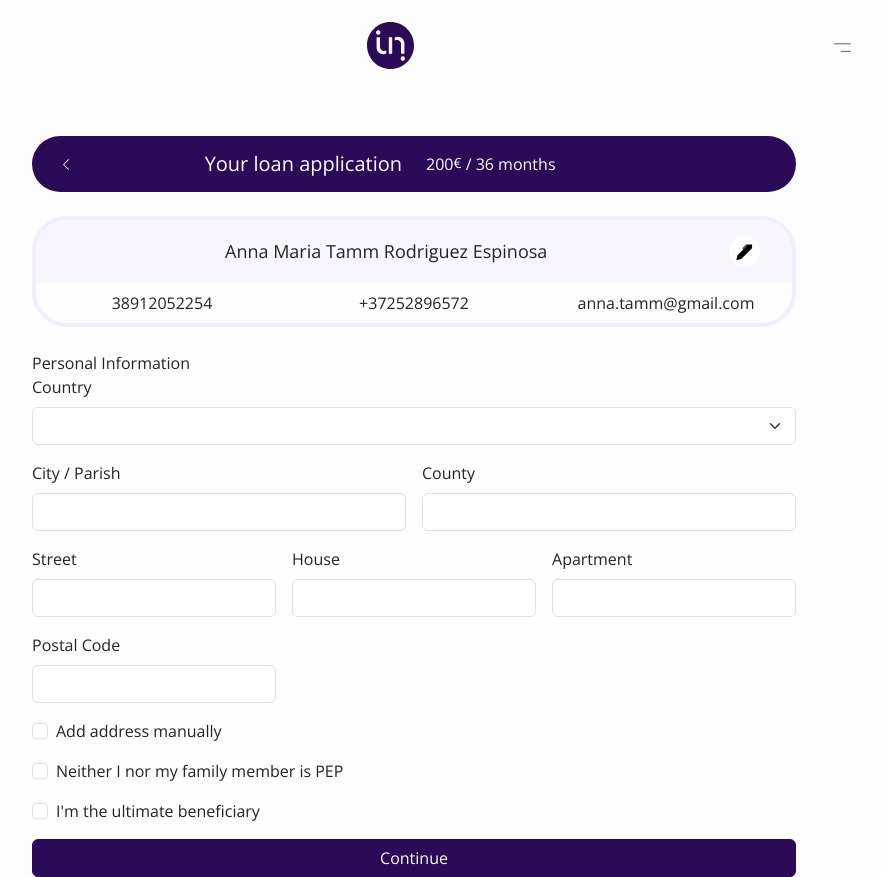
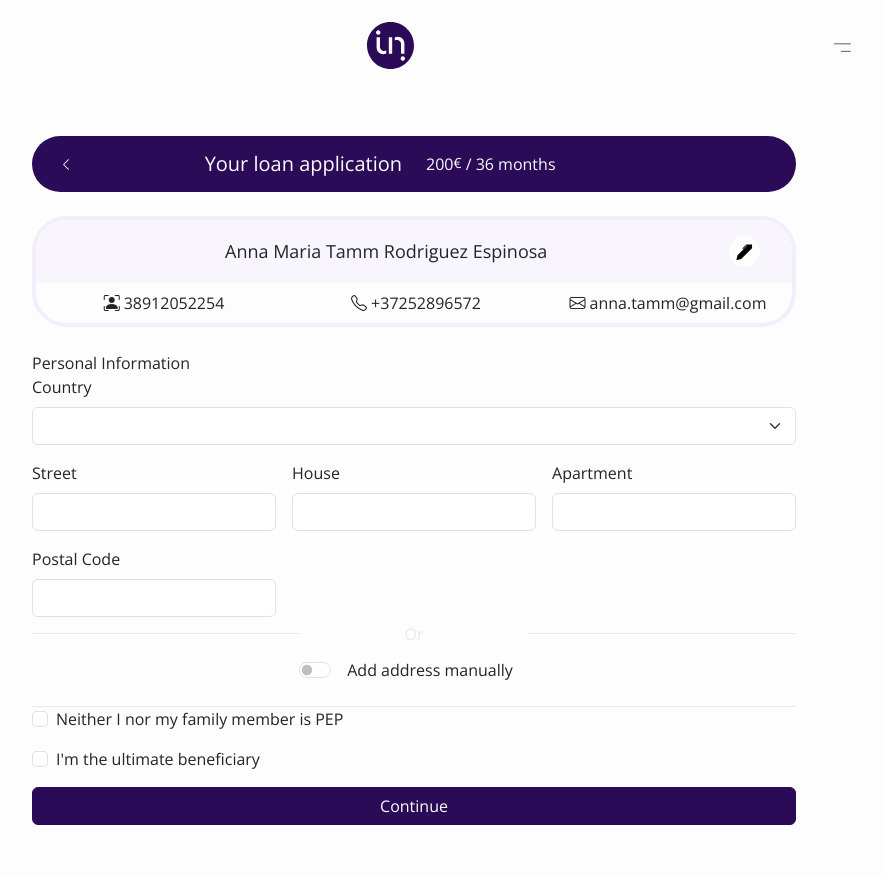
Before and after one commit to dudeDeni/inbank-test, a Vue app: page / in a window 1280 px wide. Shown: the whole page, without its empty margins (226-1108 px from the left). After the commit the page ends 825 px from the top, so only its background shows below. Built offline with nearby package versions, Linux system fonts and the light colour scheme.

Commit message:
code refactoring

```diff
--- /dev/null
+++ b/src/components/CheckboxManual.vue
@@ -0,0 +1,16 @@
+<template>
+  <div class="d-flex justify-content-center border-top border-bottom border-greyLight position-relative text-center">
+    <div class="d-flex text-center justify-content-center position-absolute top-0 start-50 translate-middle bg-textWhite text-greyLight" style="width: 30%;">Or</div>
+    <div class="my-4 form-check form-switch d-flex">
+      <input class="form-check-input d-flex" type="checkbox" role="switch" id="flexSwitchCheckDefault" @input="checkboxToggle($event)">
+      <label class="form-check-label d-flex mx-3" for="flexSwitchCheckDefault">Add address manually</label>
+    </div>
+  </div>
+</template>
+<script setup>
+const emit = defineEmits(['checkManually'])
+
+function checkboxToggle(event) {
+  emit('checkManually', event.target.checked)
+}
+</script>
--- a/src/components/FirstComponent.vue
+++ b/src/components/LoanForm.vue
@@ -1,9 +1,8 @@
 <template>
   <div class="loan-form">
-    <LoanCarousel />
-
     <!-- Form starts here -->
     <form @submit.prevent="submitForm">
+      <LoanCarousel />
       <!-- User information display -->
       <UserInfoAccordion />
 
@@ -17,7 +16,7 @@
         </select>
       </div>
 
-      <div class="row g-3 mb-3">
+      <div v-if="isFormManual" class="row g-3 mb-3">
         <div class="col-md">
           <label for="city" class="form-label">City / Parish</label>
           <input type="text" id="city" class="form-control" v-model="formData.city">
@@ -49,10 +48,7 @@
         </div>
       </div>
 
-      <div class="mb-3 form-check">
-        <input type="checkbox" class="form-check-input" id="manualAddress" v-model="formData.manualAddress">
-        <label class="form-check-label" for="manualAddress">Add address manually</label>
-      </div>
+      <CheckboxManual @check-manually="toggleManualFields"/>
 
       <div class="mb-3 form-check">
         <input type="checkbox" class="form-check-input" id="pepCheck" v-model="formData.pepCheck">
@@ -73,6 +69,7 @@
 </template>
 
 <script setup>
+import CheckboxManual from './CheckboxManual.vue';
 import LoanCarousel from './LoanCarousel.vue'
 import UserInfoAccordion from './UserInfoAccordion.vue'
 import { ref } from 'vue'
@@ -90,6 +87,12 @@ const formData = ref({
   beneficiaryCheck: ''
 })
 
+const isFormManual = ref(false);
+
+const toggleManualFields = (isChecked) => {
+  isFormManual.value = isChecked
+}
+
 </script>
 
 <style scoped>
--- a/src/components/Navbar.vue
+++ b/src/components/Navbar.vue
@@ -10,9 +10,7 @@
     </div>
   </nav>
 </template>
-<script setup>
-//
-</script>
+
 <style scoped>
 nav {
   margin-top: 1.38rem;
--- a/src/components/UserInfoAccordion.vue
+++ b/src/components/UserInfoAccordion.vue
@@ -28,13 +28,13 @@
         <div id="collapseOne" class="py-2 accordion-collapse collapse show" data-bs-parent="#accordionExample">
           <div class="row m-0 text-center ">
             <div class="col">
-              {{userData.id_code}}
+              <i class="bi bi-person-bounding-box mx-1"></i>{{userData.id_code}}
             </div>
             <div class="col">
-              +{{userData.phone}}
+              <i class="bi bi-telephone mx-1"></i>+{{userData.phone}}
             </div>
             <div class="col">
-              {{userData.email}}
+              <i class="bi bi-envelope mx-1"></i>{{userData.email}}
             </div>
           </div>
         </div>
@@ -59,5 +59,7 @@ const editForm = () => {
 
 </script>
 <style scoped>
-
+input:hover {
+  border-bottom: #2B0A57;
+}
 </style>
--- a/src/js/App.vue
+++ b/src/js/App.vue
@@ -2,20 +2,15 @@
   <div class="container">
     <Navbar />
     <div class="d-flex justify-content-center">
-      <FirstComponent />
+      <LoanForm />
     </div>
 
   </div>
-  <!-- <div class="container-sm">100% wide until small breakpoint</div>
-  <div class="container-md">100% wide until medium breakpoint</div>
-  <div class="container-lg">100% wide until large breakpoint</div>
-  <div class="container-xl">100% wide until extra large breakpoint</div>
-  <div class="container-xxl">100% wide until extra extra large breakpoint</div> -->
 </template>
 
 <script setup>
 import Navbar from "../components/Navbar.vue";
-import FirstComponent from '../components/FirstComponent.vue';
+import LoanForm from '../components/LoanForm.vue';
 </script>
 
 
```
Also changed, not shown: src/scss/abstracts/_variables.scss (+7 -3 lines).
